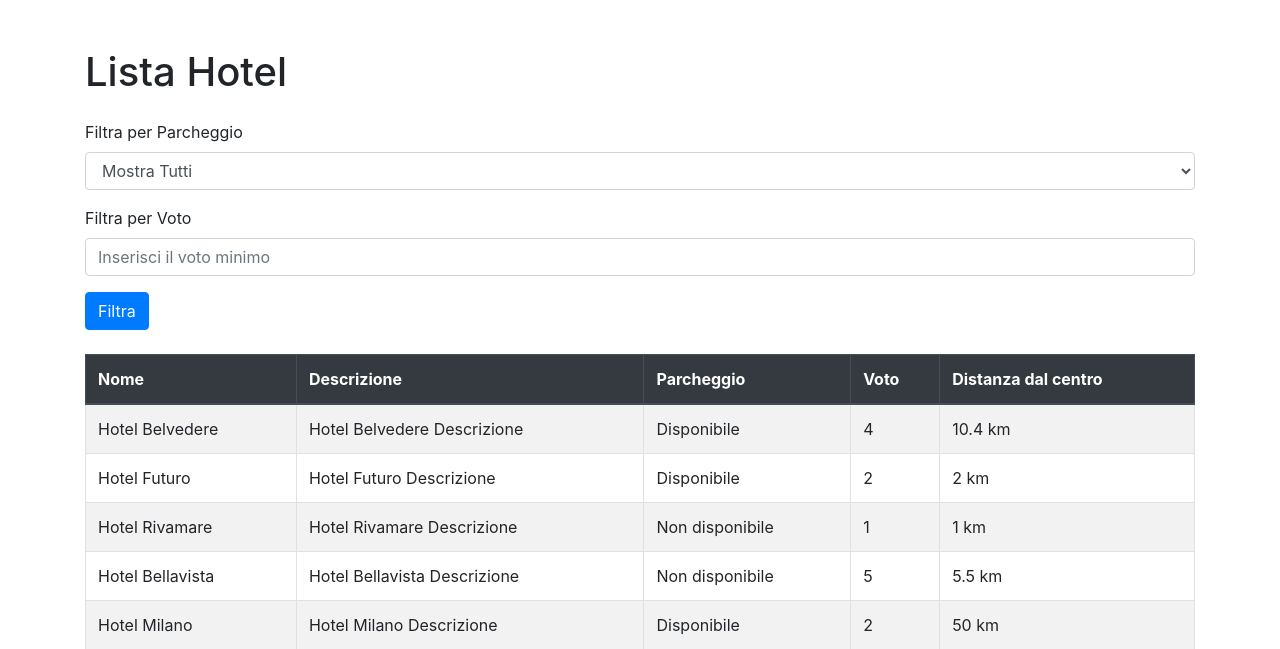
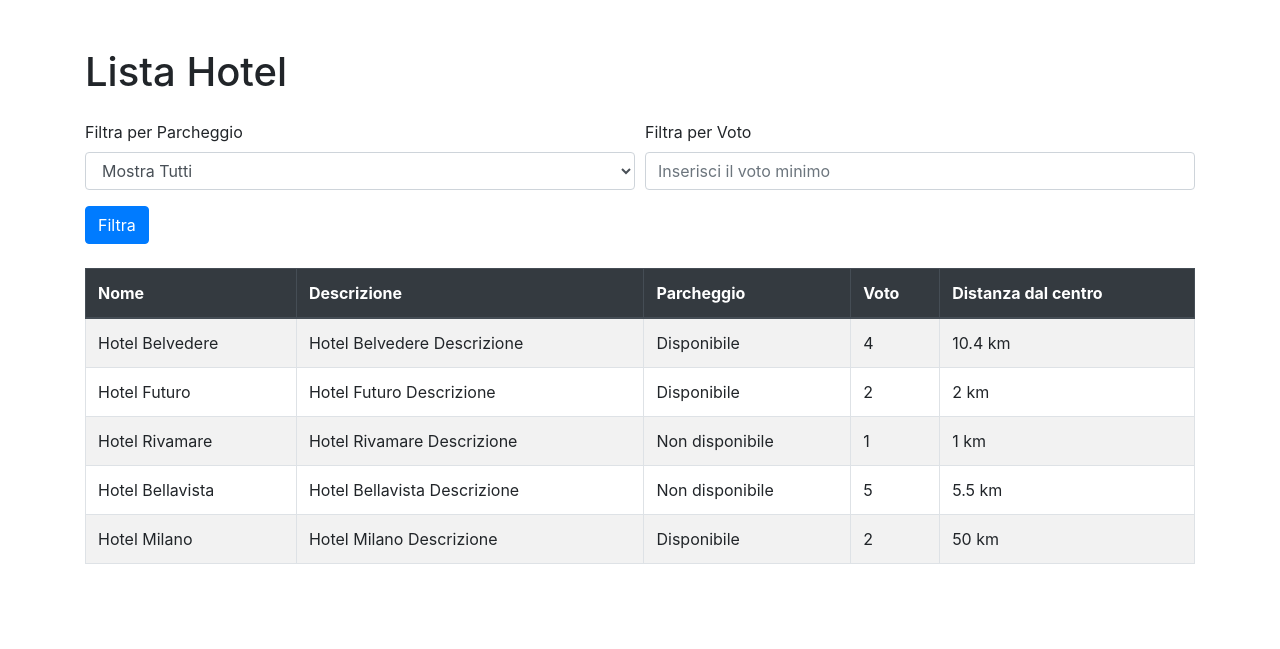
Before and after one commit to EdoBergamo/php-hotel, a PHP site: page / in a window 1280 px wide. Shown: the top 649 px of the page. Run offline with PHP 8.4, Linux system fonts and the light colour scheme.

Commit message:
fix: made a better ui

```diff
--- a/index.php
+++ b/index.php
@@ -63,7 +63,8 @@ if (isset($_GET['rating'])) {
 <?php include './components/header.php'; ?>
 
 <form method="GET">
-  <div class="form-group">
+  <div class="form-row">
+    <div class="form-group col-md-6">
       <label for="parkingFilter">Filtra per Parcheggio</label>
       <select name="parking" id="parkingFilter" class="form-control">
         <option value="all">Mostra Tutti</option>
@@ -72,9 +73,10 @@ if (isset($_GET['rating'])) {
       </select>
     </div>
 
-  <div class="form-group">
+    <div class="form-group col-md-6">
       <label for="parkingFilter">Filtra per Voto</label>
       <input type="number" name="rating" id="ratingFilter" class="form-control" min="1" max="5" placeholder="Inserisci il voto minimo">
+    </div>
   </div>
 
   <button type="submit" class="btn btn-primary">Filtra</button>
```
Lines whose indentation alone changed are shown as unchanged.
